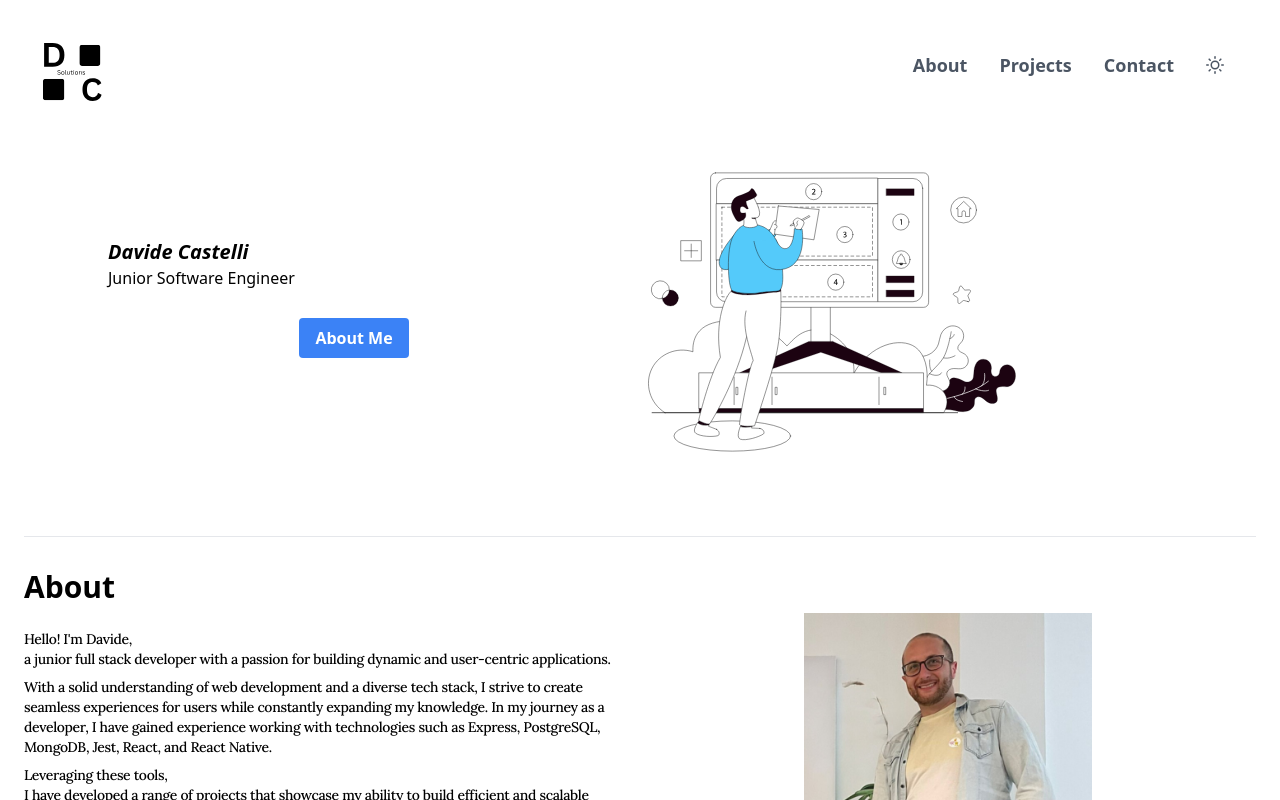
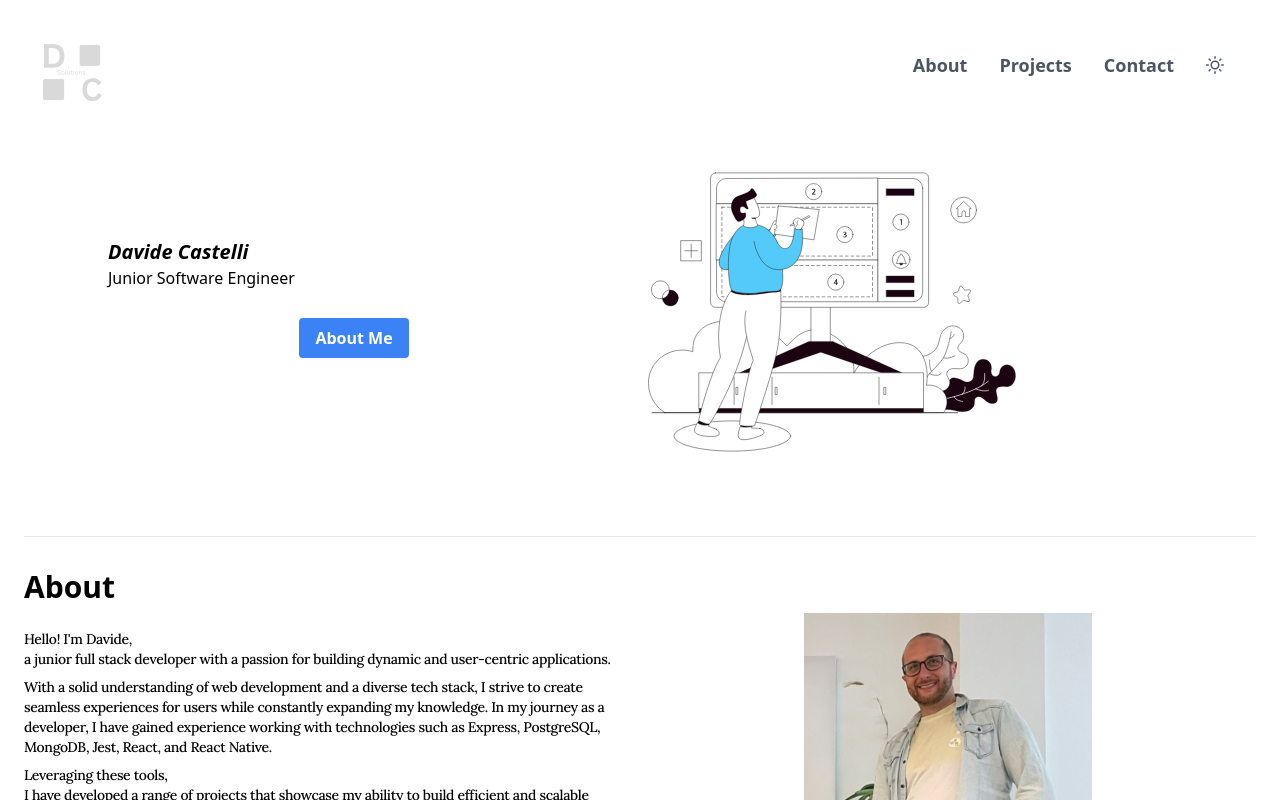
Before and after one commit to Castelli87/reactPortfolio, a React (Vite) app: page / in a window 1280 px wide. Shown: the top 800 px of the page. Built offline with nearby package versions, Linux system fonts and the light colour scheme.

Commit message:
try differnt photo

```diff
--- a/src/components/Header.jsx
+++ b/src/components/Header.jsx
@@ -19,7 +19,7 @@ const Header = ({theme,setTheme}) => {
   return (
     <header className="flex justify-between  p-4 ">
       <a href="/" className="">
-        {theme === 'dark'?(<img className="w-16" src = {logoLight }alt="" />):(<img className="w-16" src="../src/assets/Images/Logo2.svg" alt="" />)}
+        {theme === 'dark'?(<img className="w-16" src = {logoLight }alt="" />):(<img className="w-16" src={logoLight} alt="" />)}
 
       </a>
       <nav className="hidden md:block " >
```
